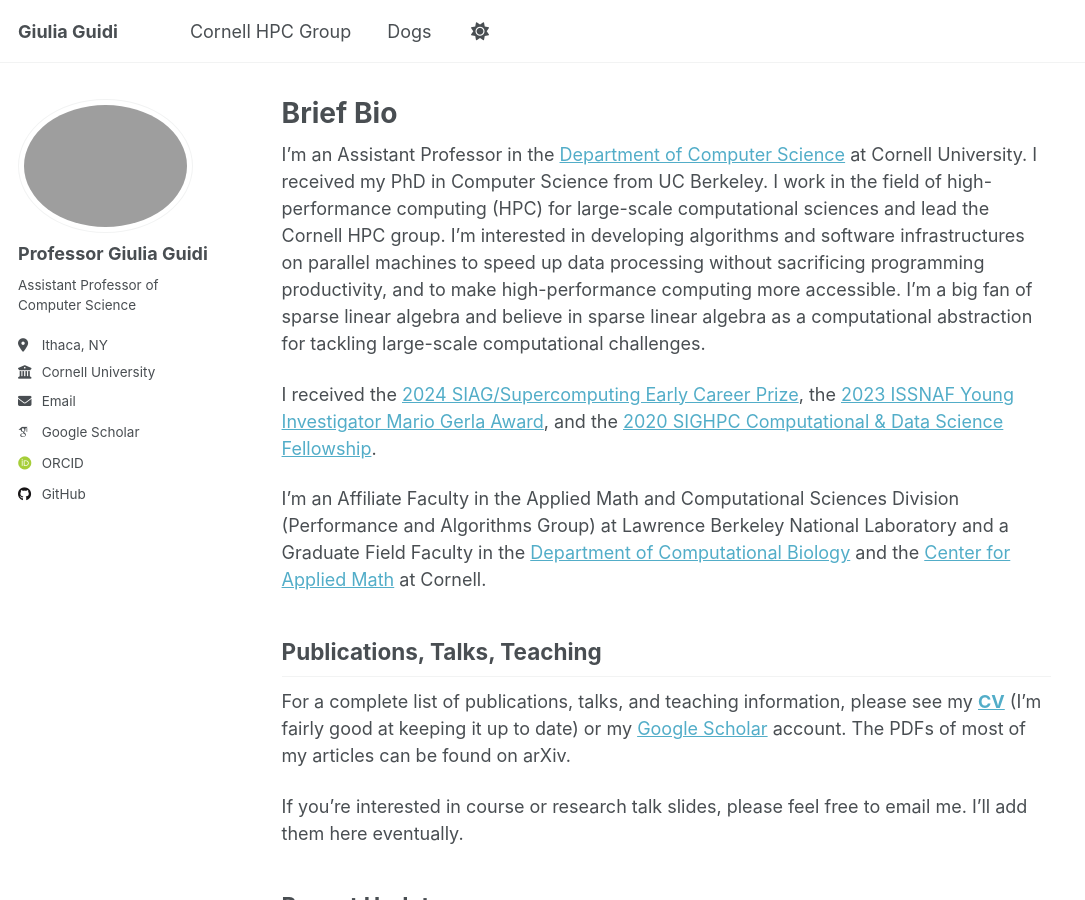
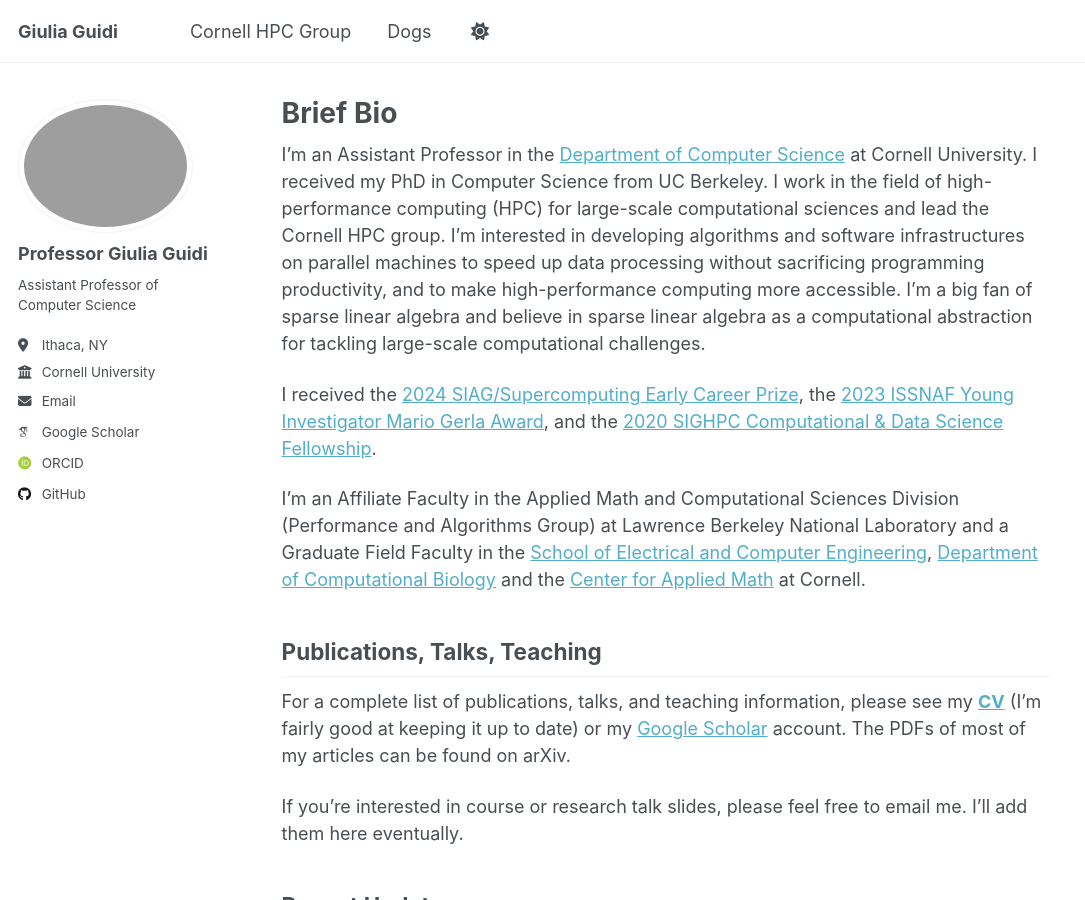
Before and after one commit to giuliaguidi/giuliaguidi.github.io, a Jekyll site: the page built from _pages/about.md, in a window 1280 px wide and 900 px high. Shown: the whole window, without its empty margins (0-1085 px from the left). Built offline with Jekyll 4.4.1, drawn with Linux system fonts in a browser that asks for light colours; some web fonts are replaced.

Commit message:
Update about.md

```diff
--- a/_pages/about.md
+++ b/_pages/about.md
@@ -16,7 +16,7 @@
 
 I received the [2024 SIAG/Supercomputing Early Career Prize](https://www.siam.org/prizes-recognition/activity-group-prizes/detail/siag-sc-early-career-prize), the [2023 ISSNAF Young Investigator Mario Gerla Award](https://cis.cornell.edu/guidi-wins-issnaf-young-investigator-mario-gerla-award), and the [2020 SIGHPC Computational & Data Science Fellowship](https://www.sighpc.org/for-your-career/fellowships/2020-fellowship-winners?fbclid=IwAR2N8swtCYgNH3phRmrFtASSC42b4oN5joG1l5XHFSdnkMY6U4HvZt3olLE).
 
-I'm an Affiliate Faculty in the Applied Math and Computational Sciences Division (Performance and Algorithms Group) at Lawrence Berkeley National Laboratory and a Graduate Field Faculty in the [Department of Computational Biology](https://gradschool.cornell.edu/academics/fields-of-study/field/computational-biology/) and the [Center for Applied Math](https://www.cam.cornell.edu/cam) at Cornell.
+I'm an Affiliate Faculty in the Applied Math and Computational Sciences Division (Performance and Algorithms Group) at Lawrence Berkeley National Laboratory and a Graduate Field Faculty in the [School of Electrical and Computer Engineering](https://www.engineering.cornell.edu/ece/), [Department of Computational Biology](https://gradschool.cornell.edu/academics/fields-of-study/field/computational-biology/) and the [Center for Applied Math](https://www.cam.cornell.edu/cam) at Cornell.
 
 <!--and the Tl;dr version of my **[Research Statement](https://drive.google.com/file/d/1_HVC4HkkyBMqUx8AiTHeyjgwlSdYG3j6/view?usp=sharing)**.-->
 
```
